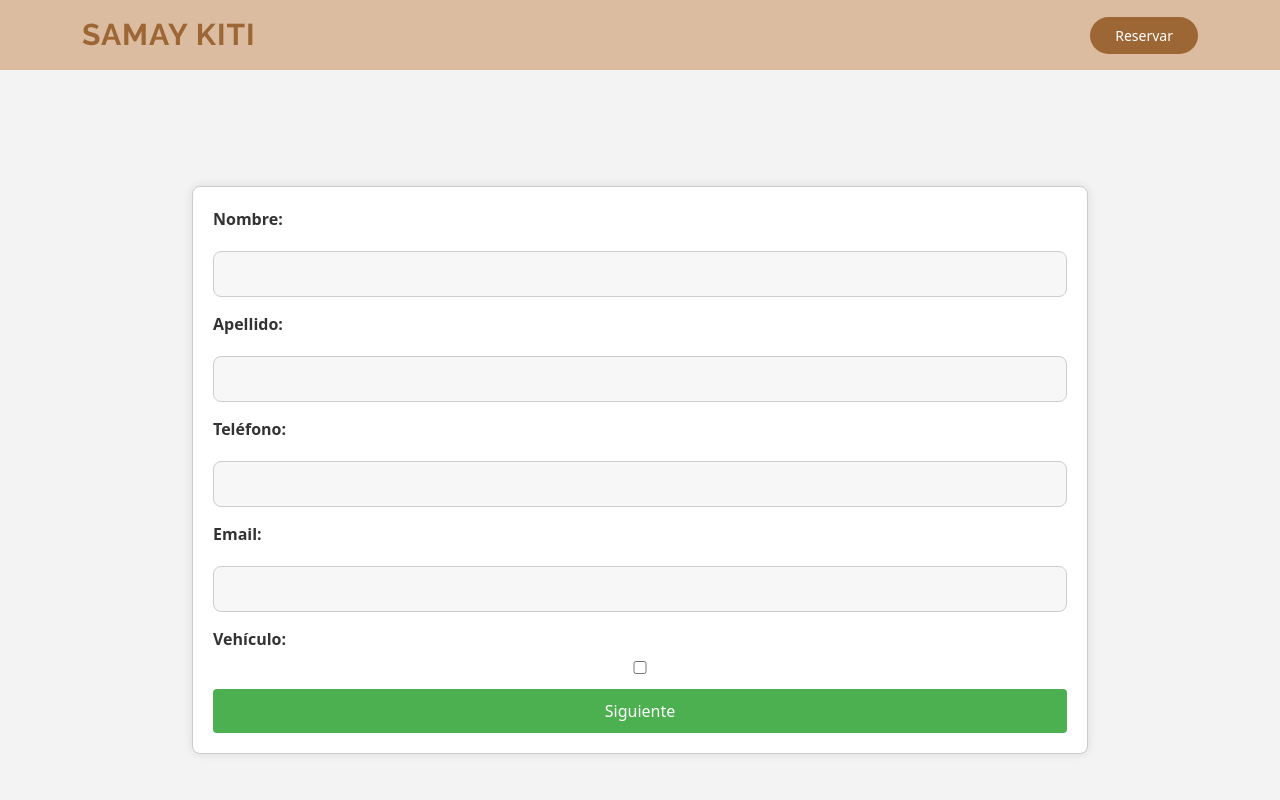
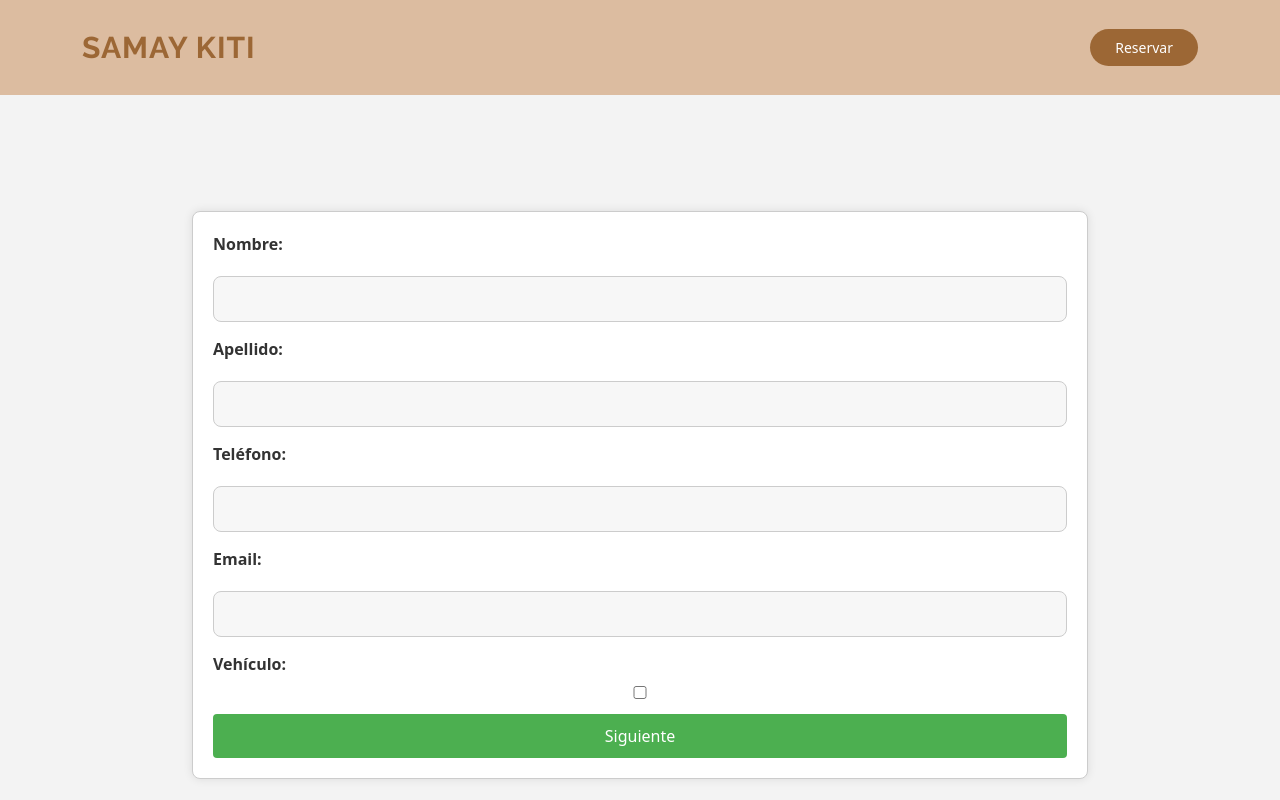
Before and after one commit to lucasn4/metodologia, a React (Vite) app: page /registro in a window 1280 px wide. Shown: the top 800 px of the page. Built offline with nearby package versions, Linux system fonts and the light colour scheme.

Commit message:
modifique el tamaño del header se habia desconfigurado

```diff
--- a/src/assets/styles/principal.css
+++ b/src/assets/styles/principal.css
@@ -227,7 +227,7 @@
     padding: 0 0;
     transition: all 0.5s;
     z-index: 997;
-    height: 70px
+    height: 95px
   }
 
   .header .logo {
```
